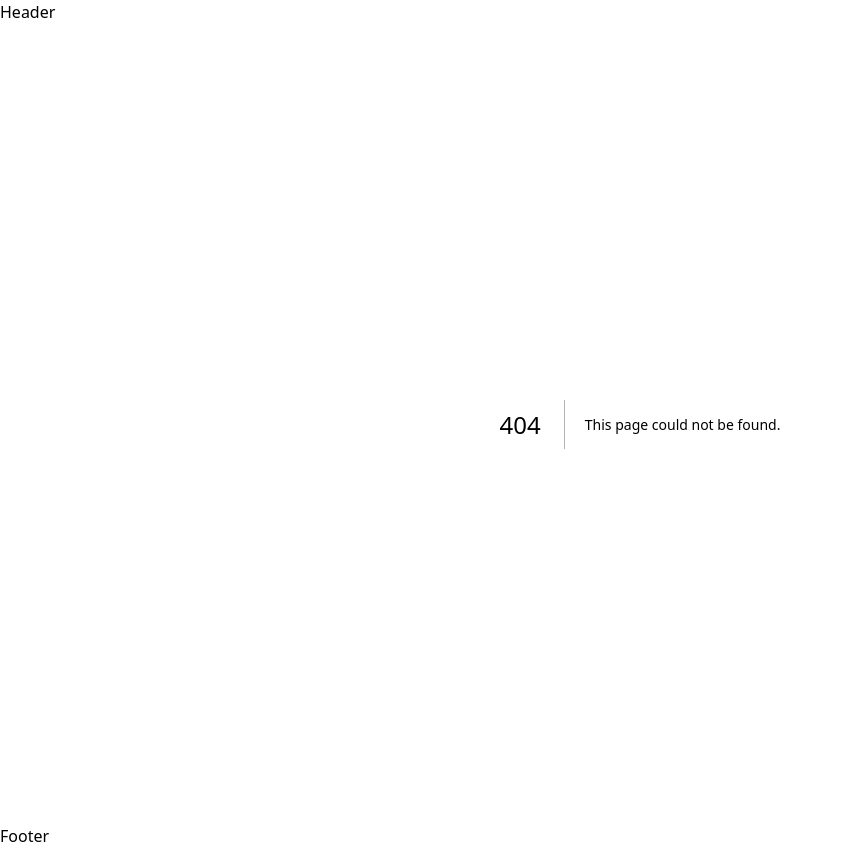
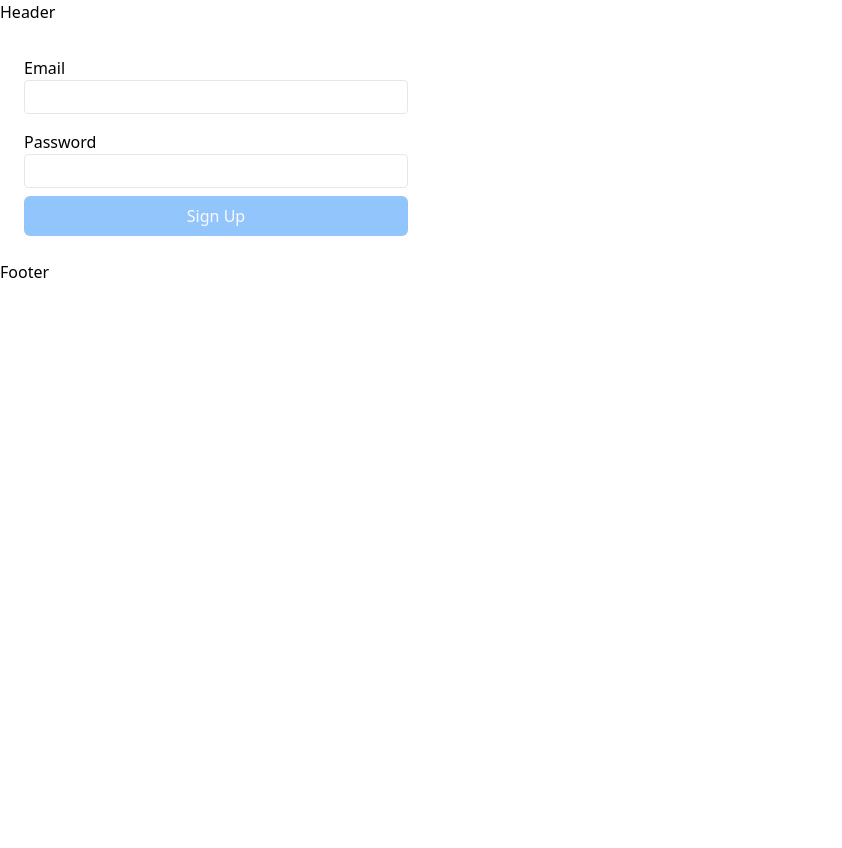
Before and after one commit to desmondtoyus/next-shop-tailwind, a Next.js app: page /signin in a window 1280 px wide. Before the commit this address had no page. Shown: the whole page, without its empty margins (0-842 px from the left). After the commit the page ends 800 px from the top, so only its background shows below. Built offline with nearby package versions, Linux system fonts and the light colour scheme.

Commit message:
add signin

```diff
--- /dev/null
+++ b/src/components/ui/Field/Field.tsx
@@ -0,0 +1,17 @@
+import React, { FC } from 'react';
+
+export interface FieldProps {
+  label: string;
+  children: React.ReactNode;
+}
+
+const Field: FC<FieldProps> = ({ label, children }) => {
+  return (
+    <label className="flex flex-col py-2">
+      <span>{label}</span>
+      {children}
+    </label>
+  );
+};
+
+export default React.memo(Field);
--- /dev/null
+++ b/src/components/ui/Field/index.tsx
@@ -0,0 +1 @@
+export { default as Field } from './Field';
--- /dev/null
+++ b/src/components/ui/Input/Input.tsx
@@ -0,0 +1,7 @@
+import React, { FC } from 'react';
+
+const Input: FC<{ type: string }> = ({ type }) => {
+  return <input type={type} className="border rounded px-3 py-1 w-full" />;
+};
+
+export default React.memo(Input);
--- /dev/null
+++ b/src/components/ui/Input/index.tsx
@@ -0,0 +1 @@
+export { default as Input } from './Input';
--- /dev/null
+++ b/src/pages/signin.tsx
@@ -0,0 +1,22 @@
+import { Button } from '@/components/ui/Buttons';
+import { Field } from '@/components/ui/Field';
+import { Input } from '@/components/ui/Input';
+import React, { FC } from 'react';
+
+const SignIn = () => {
+  return (
+    <div className="p-6">
+      <form className="md:w-96 sm:w-full">
+        <Field label="Email">
+          <Input type="text" />
+        </Field>
+        <Field label="Password">
+          <Input type="password" />
+        </Field>
+        <Button cta="Sign Up" />
+      </form>
+    </div>
+  );
+};
+
+export default React.memo(SignIn);
```
